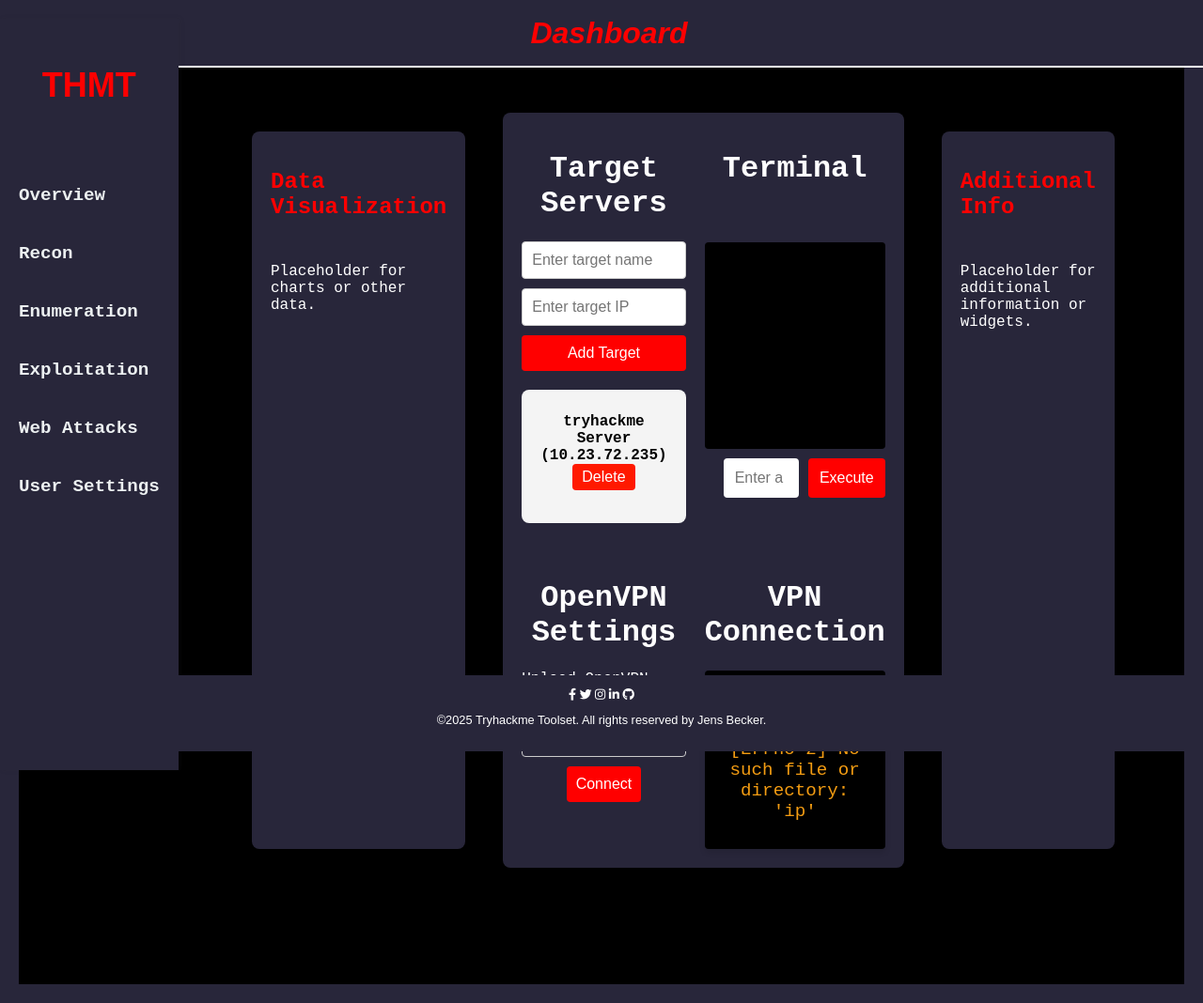
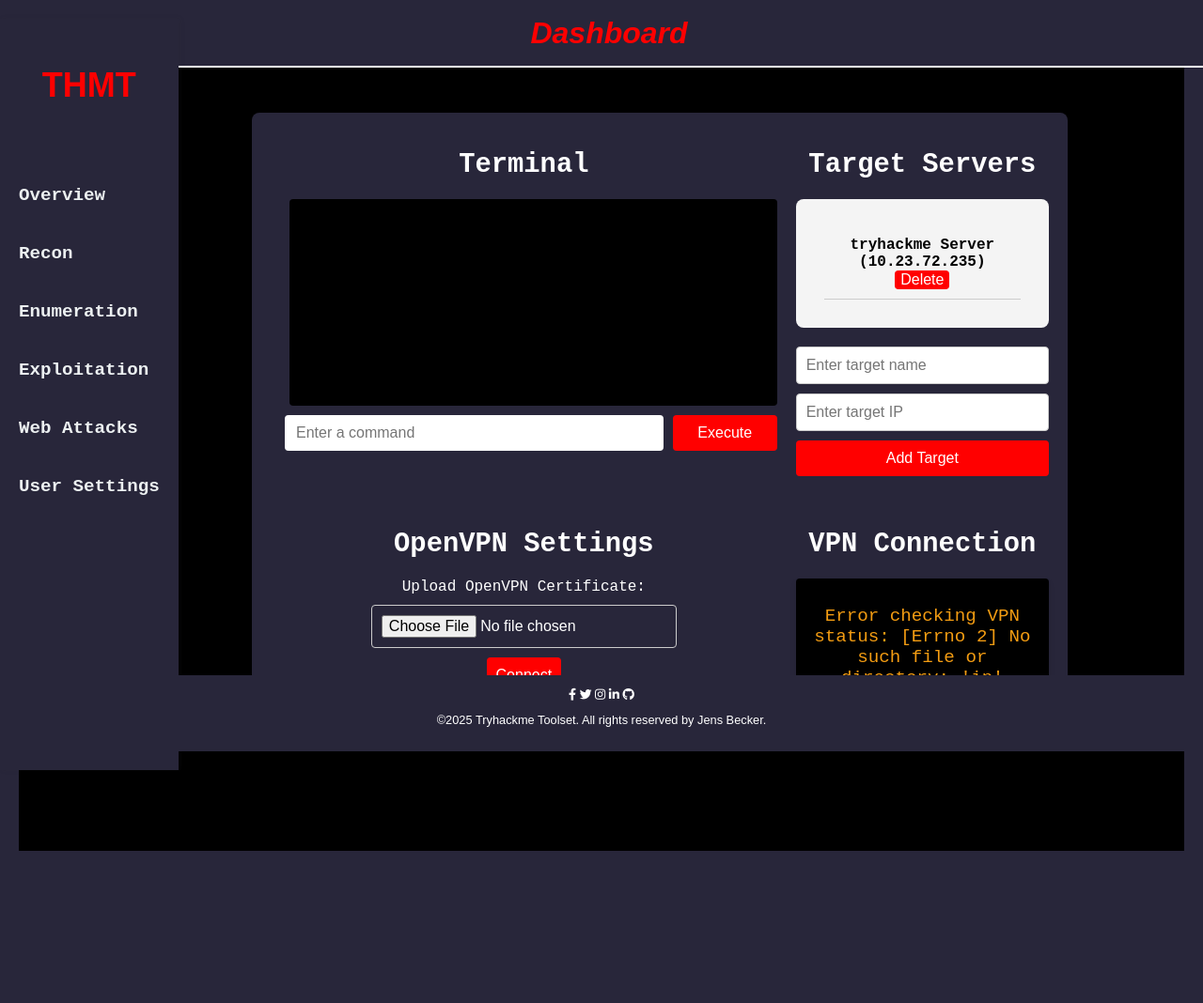
Before and after one commit to jensbecker-dev/THMT, a Flask app: page / in a window 1280 px wide. Shown: the whole page at 94% size. After the commit the page ends 906 px from the top, so only its background shows below. Run offline with Flask 3, Linux system fonts and the light colour scheme; a user stored in the database is signed in; data comes from the database, SQL or seed files in the repository; both versions use the stored data as it was after the commit.

Commit message:
fixed dashboard and updated README

```diff
--- a/backend/app.py
+++ b/backend/app.py
@@ -212,6 +212,27 @@
     db.session.commit()
     return jsonify({"message": f"Target {target.name} deleted successfully!"})
 
+@app.route('/portscan')
+@login_required
+def portscan_page():
+    return render_template('portscan.html')
+
+@app.route('/api/portscan', methods=['POST'])
+@login_required
+def portscan():
+    target_ip = request.form.get('target-ip')
+    if not target_ip:
+        return "Target IP is required", 400
+
+    try:
+        # Run nmap for port scanning
+        result = subprocess.run(['nmap', target_ip], stdout=subprocess.PIPE, stderr=subprocess.PIPE, text=True)
+        output = result.stdout if result.returncode == 0 else result.stderr
+        return output, 200  # Return the raw output as plain text
+    except Exception as e:
+        return f"Error running port scan: {str(e)}", 500
+
+
 # Run the Flask application
 if __name__ == '__main__':
     app.run(debug=True, port=8080)
--- a/backend/static/styles.css
+++ b/backend/static/styles.css
@@ -335,16 +335,6 @@
     gap: 10px;
 }
 
-.left-panel {
-    float: left;
-    margin-right: 20px;
-}
-
-.right-panel {
-    float: right;
-    margin-left: 20px;
-}
-
 /* Main Dashboard Grid */
 .dashboard-container {
     display: flex;
@@ -356,13 +346,18 @@
 .dashboard-grid {
     flex-grow: 1;
     display: grid;
-    grid-template-columns: 1fr 1fr; /* Two columns */
     grid-template-rows: auto; /* Adjust rows automatically */
     gap: 20px;
     padding: 20px;
     background-color: #28263a;
     border-radius: 8px;
     box-shadow: 0 4px 6px rgba(0, 0, 0, 0.1);
+}
+
+.dashboard-section h1 {
+    font-size: 1.8em;
+    margin-bottom: 20px;
+    color: #ffffff;
 }
 
 /* Section Titles */
@@ -377,8 +372,6 @@
     display: flex;
     flex-direction: column;
     gap: 10px;
-    width: 100%;
-    max-width: 300px;
 }
 
 #target-form input {
@@ -398,6 +391,7 @@
     border-radius: 4px;
     cursor: pointer;
     transition: background-color 0.3s ease;
+    width: auto;
 }
 
 #target-form button:hover {
@@ -405,9 +399,9 @@
 }
 
 /* Responsive Design */
-@media (max-width: 900px) {
+@media (max-width: 768px) {
     .dashboard-grid {
-        grid-template-columns: 1fr; /* Single column for smaller screens */
+        grid-template-columns: 1fr;
         grid-template-rows: auto;  /* Adjust rows automatically */
     }
 }
@@ -415,55 +409,59 @@
 .target-list {
     list-style: none;
     padding: 0;
-    margin: 0;
+    margin: 10px;
+    width: auto;
 }
+
+.target-list li {
+    padding: 10px;
+    border-bottom: 1px solid #ccc;
+    color: #34495e;
+}
+
 .target-list-btn {
-    margin-top: 2%;
-    margin-bottom: 2%;
-    padding-top: 2%;
     font-size: 1em;
     background-color: #ff0000;
     color: #fff;
 }
+
 .target-list li {
     /* Style for Target List Items */
     color: #000000; /* Set text color to black */
     font-size: 1em;
-    padding: 5px 0;
 }
 
 .target-list li span {
     font-size: 1em;
     color: #34495e;
     font-weight: bold;
-    margin-right: 10px;
 }
+
 .target-list li button {
-    padding: 5px 10px;
     font-size: 1em;
-    background-color: #ff1900;
+    background-color: #ff0000;
     color: #fff;
     border: 2px;
     border-radius: 4px;
     cursor: pointer;
 }
+
 .target-list li button:hover {
-    background-color: #c0392b;
+    background-color: #ff0000;
 }
+
 .target-list-btn {
-    margin-top: 2%;
-    margin-bottom: 2%;
     padding-top: 2%;
     font-size: 1em;
     background-color: #ff0000;
     color: #fff;
 }
+
+.target-list-btn:hover {
+    background-color: #ff0000;
+}
+
 #list-target-btn button {
-    margin-top: 2%;
-    margin-bottom: 2%;
-    margin-left: 50px;
-    padding-left: 50px;
-    padding-right: auto;
     padding-top: 2%;
     font-size: 1em;
     background-color: #ff0000;
@@ -488,8 +486,7 @@
     font-size: 1em;
     border: 1px solid #ccc;
     border-radius: 4px;
-    width: 100%;
-    max-width: 300px;
+    max-width: 100%;
 }
 
 #vpn-form button {
@@ -520,22 +517,18 @@
 
 /* Modal styling */
 .modal {
-    display: none;
-    position: fixed;
+    display: flex;
+    position: static;
     z-index: 1000;
-    left: 0;
-    top: 0;
-    width: 100%;
-    height: 100%;
     overflow: auto;
     background-color: rgba(0, 0, 0, 0.5);
 }
 .modal-content {
     background-color: #ffffff;
-    margin: 10% auto;
-    padding: 20px;
+    margin: 10%;
+    padding: 10px;
     border-radius: 8px;
-    width: 50%;
+
     box-shadow: #28263a;
     text-align: center;
 }
@@ -571,33 +564,35 @@
 /* Terminal Panel Styling */
 #terminal-form {
     display: flex;
+    flex-direction: column;
     flex-direction: row; /* Align items in a row */
     gap: 10px; /* Add spacing between the input and button */
     align-items: left; /* Align items vertically */
     justify-items: left;
     margin-top: 10px;
     width: 100%;
+
 }
 
 #terminal-form label {
     font-size: 1em;
     color: #ffffff;
-    width: auto; /* Adjust width to fit content */
     height: 12px;
-    margin-right: 10px; /* Add spacing between label and input */
+    margin-right: 5px; /* Add spacing between label and input */
 }
 
 #terminal-form input {
-    padding: 10px;
+    padding-left: 10px;
     font-size: 1em;
     border: 2px solid #ffffff;
     border-radius: 4px;
     width: 200%; /* Adjust width to fill available space */
-    max-width: 300px;
+    max-width: auto;
 }
 
 #terminal-form button {
-    padding: 12px;
+    padding: 10px;
+    width: 50%;
     font-size: 1em;
     background-color: #ff0000;
     color: #fff;
@@ -613,19 +608,15 @@
 
 #terminal-output {
     padding: 20px;
+    margin-left:20px;
     background-color: #000000;
     color: #ffffff;
     border-radius: 4px;
-    border-color: #ffffff;
     border: 2px;
-    max-height: 200px;
-    width: 90%;
-    height: 150%;
     overflow-y: auto;
     font-family: monospace;
     white-space: pre-wrap;
-    justify-content: left;
-    display: block;
+    width: auto;
 }
 
 .social-link {
@@ -666,8 +657,8 @@
     color: #ffffff;
     padding: 1%;
     bottom: 0%;
-    left: 0;
-    right: 0;
+    left: 0%;
+    right: 0%;
     position: fixed;
     background-color: #28263a;
 }
--- a/backend/templates/index.html
+++ b/backend/templates/index.html
@@ -32,7 +32,7 @@
                     <li class="dropdown">
                         <a href="#recon" class="dropdown-btn">Recon</a>
                         <ul class="dropdown-menu">
-                            <li><a href="#recon-tools">Port Scan</a></li>
+                            <li><a href="portscan">Port Scan</a></li>
                             <li><a href="#recon-tools">Dorking</a></li>
                             <li><a href="#recon-tools">Vulnerability Scan</a></li>
                         </ul>
@@ -79,33 +79,13 @@
             <div class="content">
                 <div class="dashboard-container">
 
-                    <!-- Left Panel -->
-                    <div class="side-panel left-panel">
-                        <h2>Data Visualization</h2>
-                        <p>Placeholder for charts or other data.</p>
-                    </div>
-
                     <!-- Main Dashboard Grid -->
                     <div class="dashboard-grid">
 
+
                         <!-- Section 1 -->
                         <div class="dashboard-section" id="section-1">
-                            <h1>Target Servers</h1>
-                            <form id="target-form">
-                                <input type="text" id="target-name" placeholder="Enter target name" required>
-                                <input type="text" id="target-ip" placeholder="Enter target IP" required>
-                                <button type="submit" id="add-target-btn">Add Target</button>
-                            </form>
-                            <div class="target-panel">
-                                <ul id="target-list" class="target-list">
-                                    <!-- Target servers will be dynamically added here -->
-                                </ul>
-                            </div>
-                        </div>
-
-                        <!-- Section 2 -->
-                        <div class="dashboard-section" id="section-2">
-                            <h1 id="terminal-title">Terminal</h1><br>
+                            <h1 id="terminal-title">Terminal</h1>
                             <div id="terminal-output" style="background-color: #000000; color: #00ff6a; padding: 10px; margin-top: 20px; height: 200px; overflow-y: auto; border-radius: 4px; font-family: monospace;">
                                 <!-- Command output will be displayed here -->
                             </div>
@@ -114,6 +94,24 @@
                                 <input type="text" id="command-input" name="command" placeholder="Enter a command" required>
                                 <button type="submit">Execute</button>
                             </form>
+                        </div>
+
+                        <!-- Section 2 -->
+                        <div class="dashboard-section" id="section-2">
+                            <h1>Target Servers</h1>
+
+                            <div class="target-panel">
+                                <ul id="target-list" class="target-list">
+                                    <!-- Target servers will be dynamically added here -->
+                                </ul>
+                            </div>
+
+                            <form id="target-form">
+                                <input type="text" id="target-name" placeholder="Enter target name" required>
+                                <input type="text" id="target-ip" placeholder="Enter target IP" required>
+                                <button type="submit" id="add-target-btn">Add Target</button>
+                            </form>
+
                         </div>
 
                         <!-- Section 3 -->
@@ -138,12 +136,6 @@
                             </button>
                         </div>
                     </div>
-
-                    <!-- Right Panel -->
-                    <div class="side-panel right-panel">
-                        <h2>Additional Info</h2>
-                        <p>Placeholder for additional information or widgets.</p>
-                    </div>
                 </div>
             </div>
             <footer>
```
Also changed, not shown: backend/unitest.py (deleted, +0 -90 lines), backend/instance/app.db, backend/static/script.js (line endings or trailing spaces), backend/templates/portscan.html (added), image-2.png.
